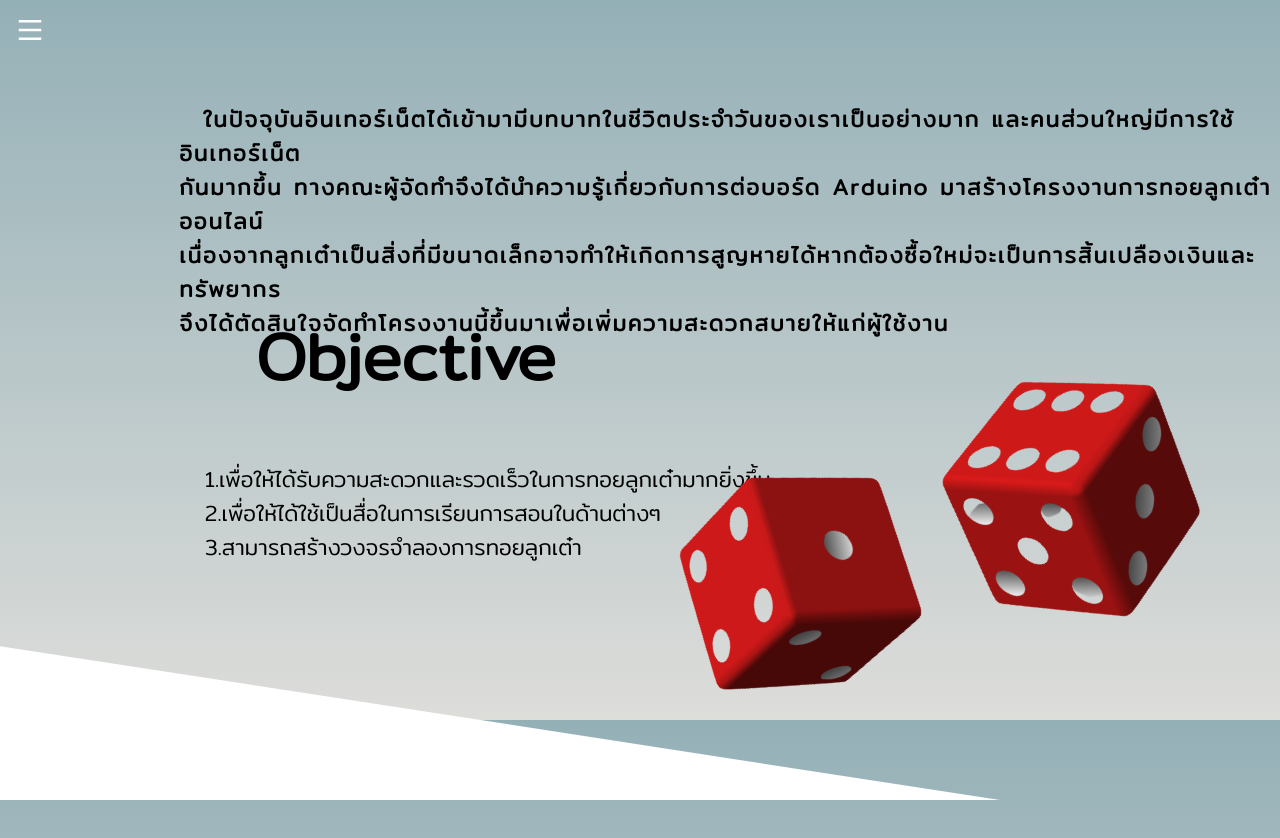
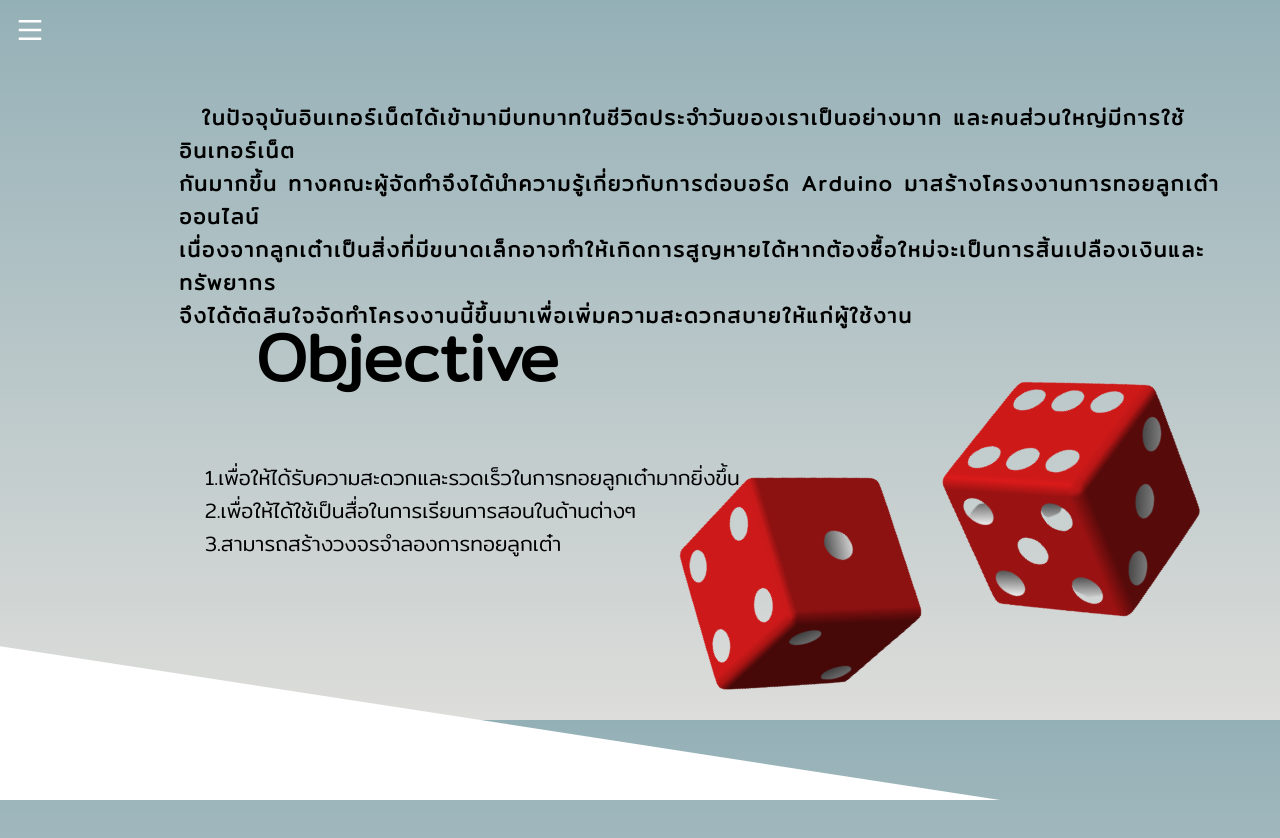
Before and after one commit to nickanyp/Project-Compro, a plain HTML site: page objective.html in a window 1280 px wide. Drawn offline with nearby package versions, Linux system fonts and the light colour scheme.

Commit message:
Update style.css

```diff
--- a/style.css
+++ b/style.css
@@ -118,7 +118,7 @@ body {
 }
 
 .txtobj {
-    font-size: 22px;
+    font-size: 130%;
     font-weight: bold;
     letter-spacing: 2px;
     position: absolute;
@@ -129,7 +129,7 @@ body {
 }
 
 .txtobj2 {
-    font-size: 22px;
+    font-size: 130%;
     position: absolute;
     top:55%;
     left: 16%;
@@ -138,7 +138,7 @@ body {
 }
 
 .headobj{
-    font-size: 65px;
+    font-size: 410%;
     position: absolute;
     top: 30%;
     left:20%;
```
